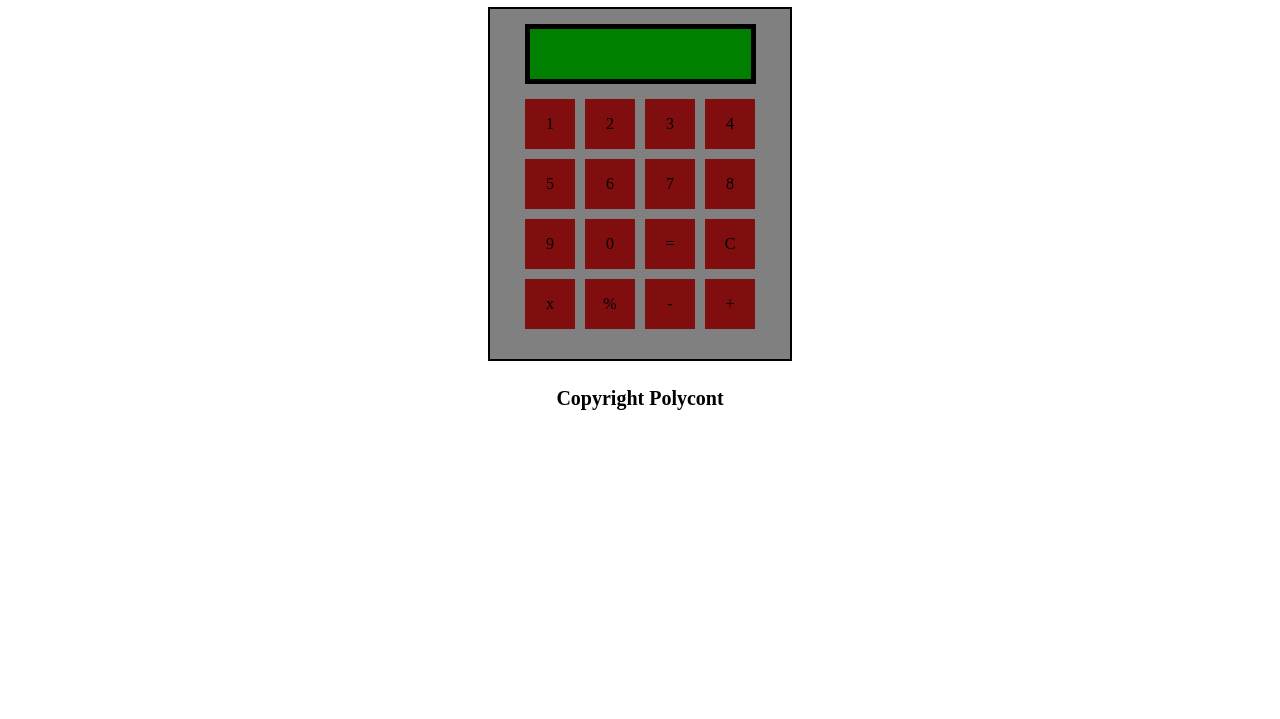
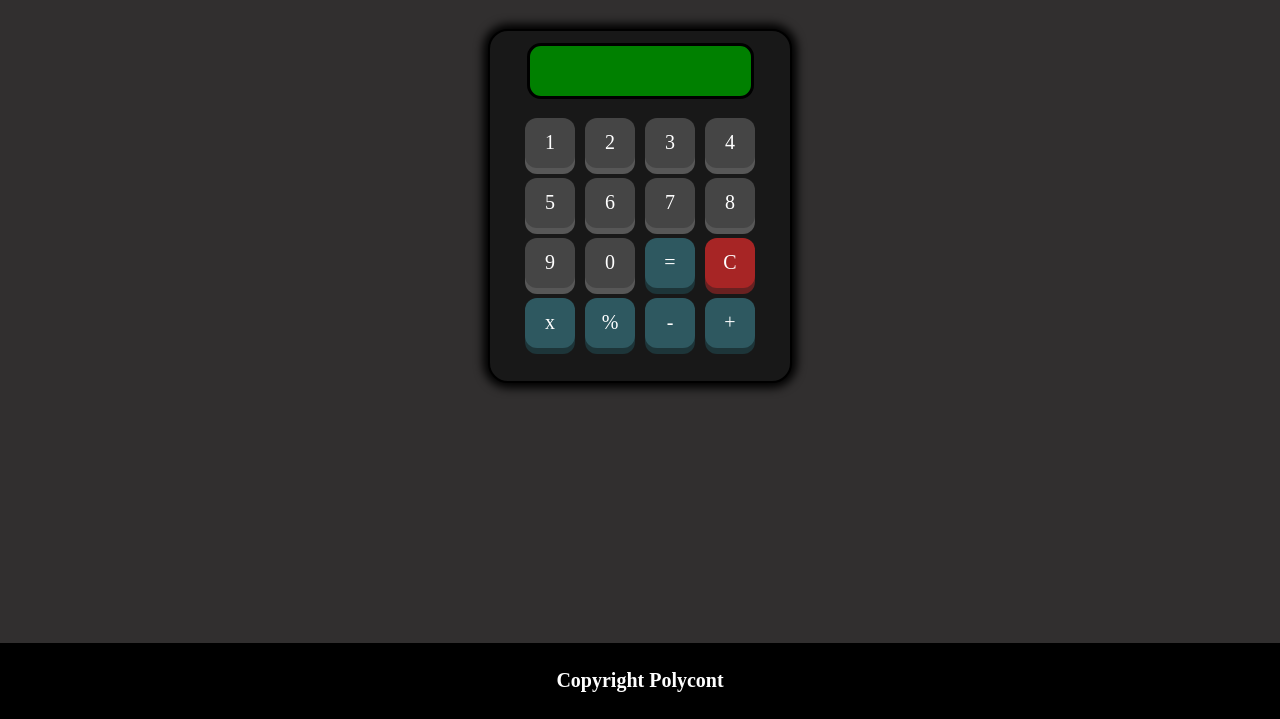
Before and after one commit to polycont/calculator, a plain HTML site: page index.html in a window 1280 px wide. Shown: the part 81-800 px from the top of the page. Drawn offline with Linux system fonts and the light colour scheme.

Commit message:
Finish styling calculator... for now

```diff
--- a/index.html
+++ b/index.html
@@ -8,28 +8,28 @@
     <body>
         <script src="javascript.js" defer></script>
         <header>
-            <h1>Calculator</h1>
+            <h1>CALC-U-TRON</h1>
         </header>
         <content>
             <div class="calculator">
                 <div class="display"></div>
                 <div class="numpad">
-                    <p class="numButtons" id="1">1</p>
-                    <p class="numButtons" id="2">2</p>
-                    <p class="numButtons" id="3">3</p>
-                    <p class="numButtons" id="4">4</p>
-                    <p class="numButtons" id="5">5</p>
-                    <p class="numButtons" id="6">6</p>
-                    <p class="numButtons" id="7">7</p>
-                    <p class="numButtons" id="8">8</p>
-                    <p class="numButtons" id="9">9</p>
-                    <p class="numButtons" id="0">0</p>
-                    <p id="=">=</p>
-                    <p id="clear">C</p>
-                    <p class="operators" id="*">x</p>
-                    <p class="operators" id="/">%</p>
-                    <p class="operators" id="-">-</p>
-                    <p class="operators" id="+">+</p>
+                    <span class="pushable"><p class="numButtons" id="1">1</p></span>
+                    <span class="pushable"><p class="numButtons" id="2">2</p></span>
+                    <span class="pushable"><p class="numButtons" id="3">3</p></span>
+                    <span class="pushable"><p class="numButtons" id="4">4</p></span>
+                    <span class="pushable"><p class="numButtons" id="5">5</p></span>
+                    <span class="pushable"><p class="numButtons" id="6">6</p></span>
+                    <span class="pushable"><p class="numButtons" id="7">7</p></span>
+                    <span class="pushable"><p class="numButtons" id="8">8</p></span>
+                    <span class="pushable"><p class="numButtons" id="9">9</p></span>
+                    <span class="pushable"><p class="numButtons" id="0">0</p></span>
+                    <span class="pushOp"><p id="equal">=</p></span>
+                    <span class="pushClear"><p id="clear">C</p></span>
+                    <span class="pushOp"><p class="operators" id="*">x</p></span>
+                    <span class="pushOp"><p class="operators" id="/">%</p></span>
+                    <span class="pushOp"><p class="operators" id="-">-</p></span>
+                    <span class="pushOp"><p class="operators" id="+">+</p></span>
 
                 </div>
             </div>
--- a/javascript.js
+++ b/javascript.js
@@ -1,6 +1,9 @@
 
 // TODO: Add click sound fx & beeps for button presses
 // TODO: Add animation for button presses
+// TODO: Add decimal button
+// TODO: Add keyboard support
+// TODO: Add divide by zero catch.
 
 // Basic computation functions.
 const add = (numOne, numTwo) => numOne + numTwo;
@@ -24,14 +27,14 @@ let clearCheck = true;
 const display = document.querySelector('.display');
 const numButtons = document.querySelectorAll('.numButtons');
 const operators = document.querySelectorAll('.operators');
-const equal = document.getElementById('=');
+const equal = document.getElementById('equal');
 const clear = document.getElementById('clear');
 
 const equals = () => {
     if (numSetOne.length === 0 || numSetTwo.length === 0) return alert("Please enter your numbers first.");
     numSetOneJoined = Number(numSetOneJoined);
     numSetTwoJoined = Number(numSetTwoJoined);
-    numSetOneJoined = operate(currentOp, numSetOneJoined, numSetTwoJoined);
+    numSetOneJoined = operate(currentOp, numSetOneJoined, numSetTwoJoined).toFixed(2);
     display.textContent = `${numSetOneJoined}`;
     numSetTwoJoined = ''
     numSetTwo = [];
@@ -49,7 +52,7 @@ const clearCalc = () => {
     numSetTwoJoined = '';
     setTotalError = false;
     clearCheck = true;
-    display.textContent = ''
+    display.textContent = '';
 }
 
 equal.addEventListener('click', () => {
--- a/style.css
+++ b/style.css
@@ -7,22 +7,43 @@ footer {
     justify-content: center;
 }
 
+header {
+    background-color: black;
+    color: white;
+    margin-bottom: 30px;
+}
+
+body {
+    display: flex;
+    background-color: #312F2F;
+    flex-direction: column;
+    margin: 0px;
+    height: 100vh;
+    justify-content: space-between;
+}
+
 .calculator {
     flex-direction: column;
     align-items: center;
     border: 2px solid black;
-    background-color: gray;
+    box-shadow: 0px 0px 10px 5px black;
+    border-radius: 20px;
+    background-color: #181818;
     width: 300px;
     height: 350px;
+    margin-bottom: 30px;
 }
 
 .display {
     background-color: green;
-    border: 5px solid black;
+    color: black;
+    border: 3px solid black;
+    border-radius: 14px;
     align-items: center;
     font-size: 20px;
     height: 50px;
     width: 221px;
+    margin-bottom: 10px;
 }
 
 .numpad {
@@ -37,17 +58,87 @@ footer {
     width: 260px;
 }
 
-.numpad p {
+.numpad span p {
     display: flex;
     justify-content: center;
     align-items: center;
     margin: 0px;
     height: 50px;
     width: 50px;
-    background-color: rgb(129, 14, 14);
+}
 
+.numButtons {
+    background-color: #1A2E39;
+    border-radius: 5px;
+
+}
+
+.pushable {
+    background: rgb(87, 87, 87);
+    border-radius: 12px;
+    border: none;
+    padding: 0;
+    cursor: pointer;
+    outline-offset: 4px;
+  }
+
+.numButtons,
+#equal,
+.operators,
+#clear {
+    border-radius: 12px;
+    font-size: 1.25rem;
+    background: rgb(69, 69, 69);
+    color: white;
+    transform: translateY(-6px);
+    }
+
+#clear {
+    background-color: #a72525;
+}
+
+.pushClear {
+    background:#692121;
+    border-radius: 12px;
+    border: none;
+    padding: 0;
+    cursor: pointer;
+    outline-offset: 4px;
+}
+
+.operators,
+#equal {
+    background-color: #2e5860;
+}
+
+.pushOp {
+    background:#1D3539;
+    border-radius: 12px;
+    border: none;
+    padding: 0;
+    cursor: pointer;
+    outline-offset: 4px;
+}
+
+.pushClear:active #clear {
+    transform: translateY(-2px);
+  }
+
+.pushOp:active .operators {
+    transform: translateY(-2px);
+  }
+
+.pushable:active .numButtons {
+    transform: translateY(-2px);
+}
+
+.pushOp:active #equal {
+    transform: translateY(-2px);
 }
 
 footer {
     font-size: 20px;
+    background-color: black;
+    color: white;
+    margin-top: auto;
 }
```
Also changed, not shown: 1 other file.
